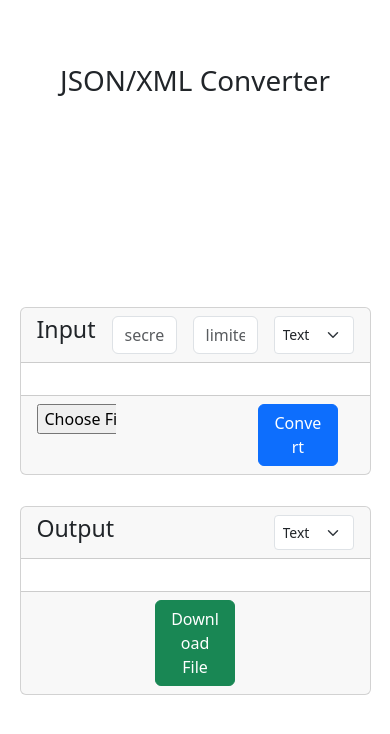
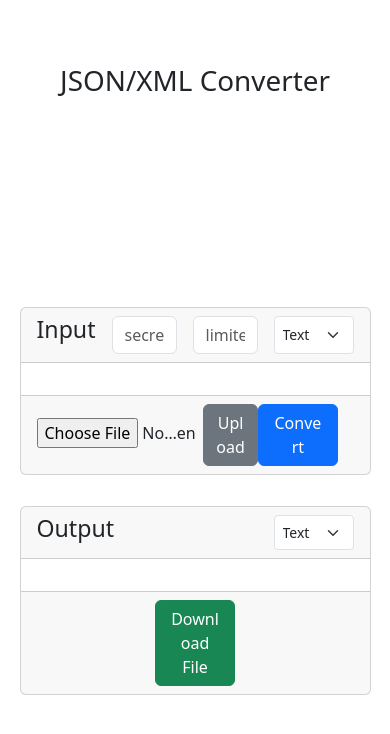
Before and after one commit to enriquegarcia92/Proyecto_ARI, a React (Vite) app in the folder proyecto-ARI-react/: page / in a window 390 px wide. Shown: the top 734 px of the page. Built offline with nearby package versions, Linux system fonts and the light colour scheme.

Commit message:
Upload and display file

```diff
--- a/proyecto-ARI-react/src/App.jsx
+++ b/proyecto-ARI-react/src/App.jsx
@@ -1,7 +1,15 @@
+import { useState } from "react";
 import "./App.scss";
 import { FileUpload } from "./features/FileUpload";
 
 function App() {
+
+  const [inputContent, setInputContent] = useState("");
+
+  const handleContentChange = (content) => {
+    setInputContent(content)
+  };
+
   return (
     <div className="Container">
       <div className="header">
@@ -36,10 +44,10 @@ function App() {
               </select>
             </div>
             <div className="card-body">
-
+                {inputContent}
             </div>
             <div className="card-footer">
-              <FileUpload />
+            <FileUpload onContentChange={handleContentChange}/>
               <button className="btn btn-primary me-3">Convert</button>
             </div>
           </div>
--- a/proyecto-ARI-react/src/App.scss
+++ b/proyecto-ARI-react/src/App.scss
@@ -120,7 +120,7 @@
           flex-direction: row;
 
           input {
-            width: 25%;
+            width:75%;
           }
 
           .btn {
--- a/proyecto-ARI-react/src/features/FileUpload.jsx
+++ b/proyecto-ARI-react/src/features/FileUpload.jsx
@@ -1,12 +1,39 @@
-import React from 'react'
+import React, { useState, useEffect } from 'react';
+import "../App.scss"
 
-export const FileUpload = ({files, setFiles}) => {
+export const FileUpload = ({ files, setFiles, onContentChange }) => {
+  const [file, setFile] = useState(null);
+  const [content, setContent] = useState('');
 
-    const uploadHandler = () => {
+  const handleFileChange = (e) => {
+    setFile(e.target.files[0]);
+  };
 
+  const handleUpload = async () => {
+    if (file.type !== 'application/json' && file.type !== 'text/plain' && file.type !== 'text/xml') {
+      alert('Invalid file type');
+      return;
     }
 
+    const reader = new FileReader();
+    reader.onload = (event) => {
+      const fileContent = event.target.result;
+      setContent(fileContent);
+      onContentChange(fileContent); // Pass the content value to the callback function
+    };
+    reader.readAsText(file);
+  };
+
+  const handleButtonClick = () => {
+    handleUpload();
+  };
+
   return (
-    <input type="file"/>
-  )
-}
+    <div>
+      <input type="file" name="file" id="file" onChange={handleFileChange} />
+      <button className="btn btn-secondary"onClick={handleButtonClick}>Upload</button>
+    </div>
+  );
+};
+
+export default FileUpload;
```
